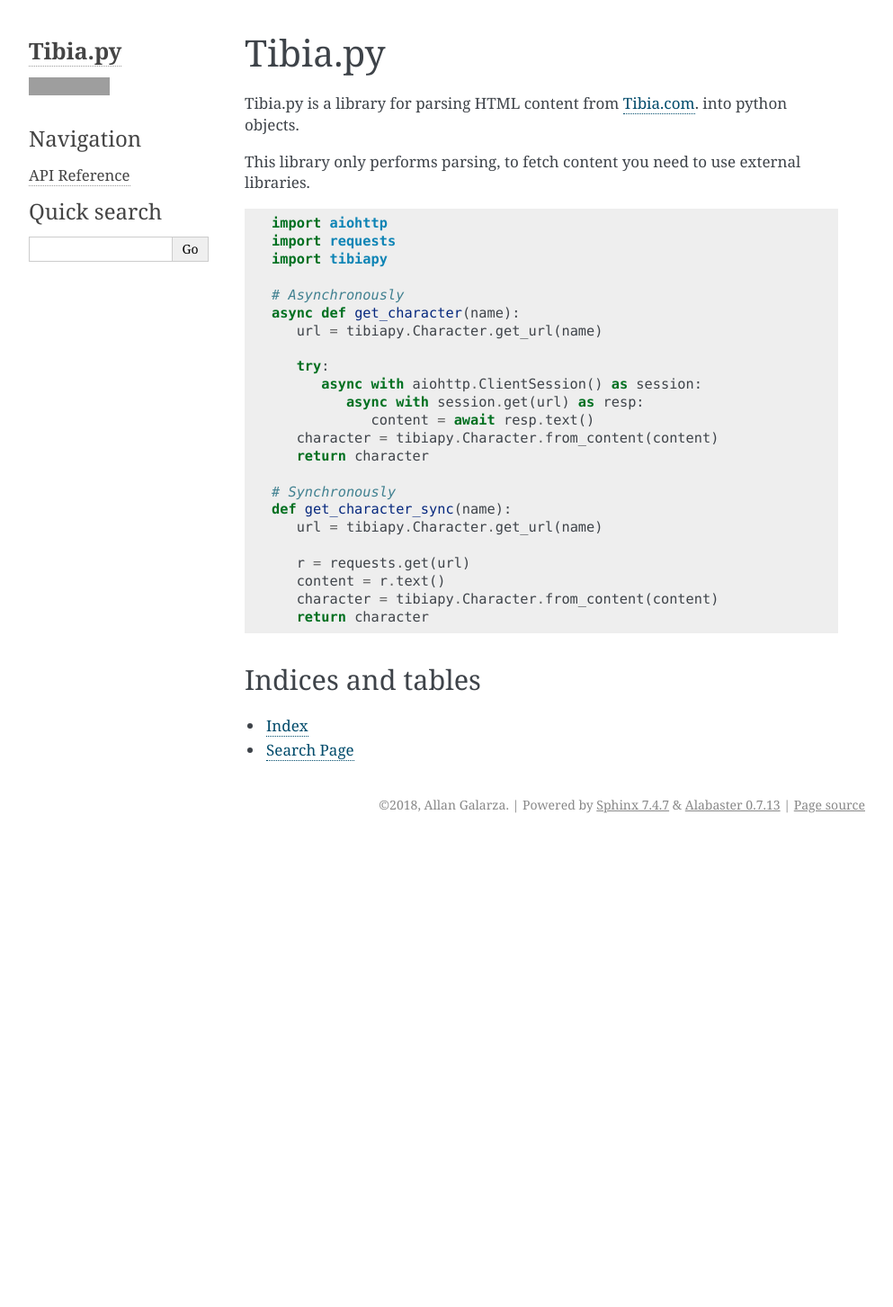
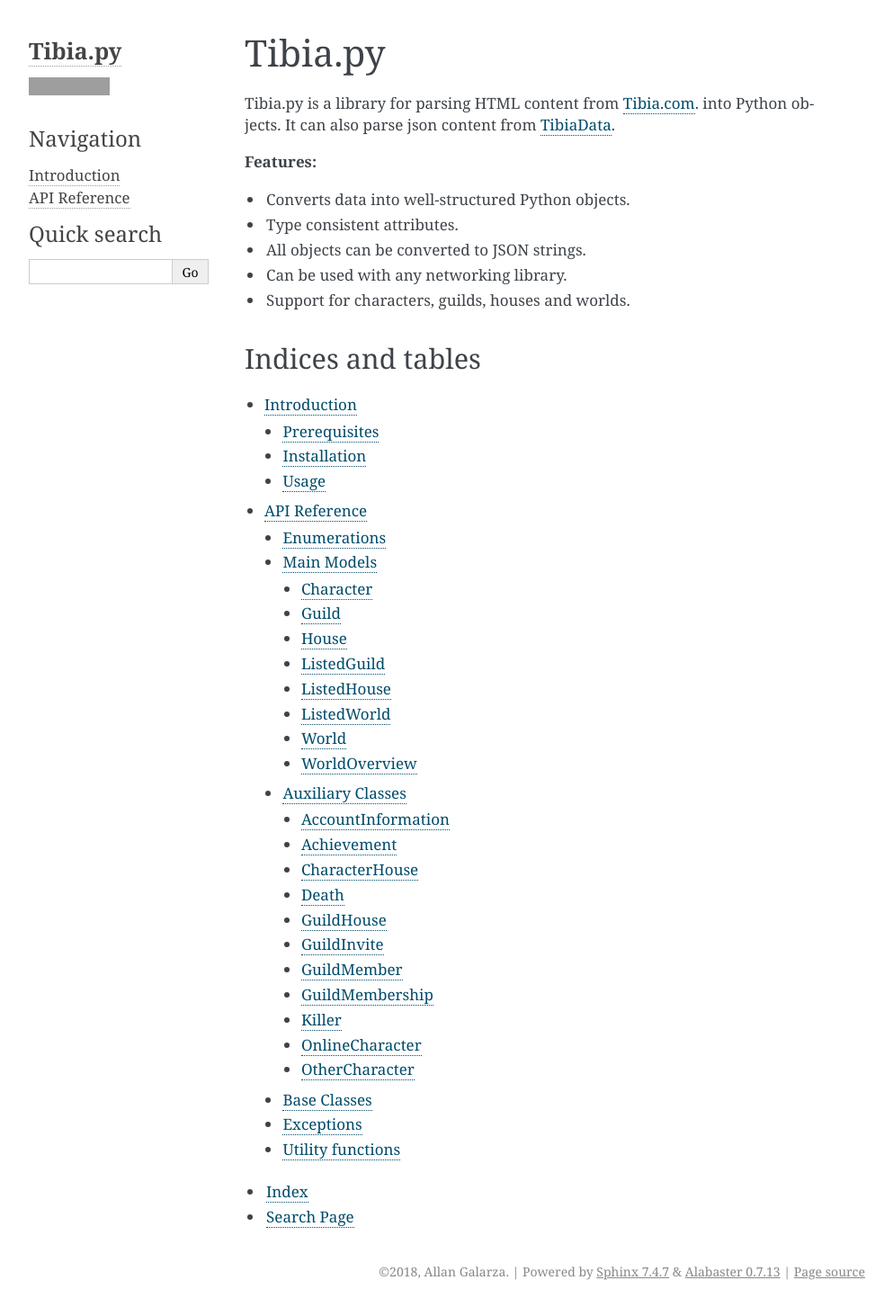
Before and after one commit to Galarzaa90/tibia.py, a Sphinx documentation site: the page built from docs/index.rst, in a window 1280 px wide. Shown: the whole page at 90% size, without its empty margins (148-1141 px from the left). Built offline with Sphinx 7.4.7, drawn with Linux system fonts in a browser that asks for light colours; before the commit the page ends 934 px from its top, so only the background shows below that; grey boxes are pictures that could not be loaded.

Commit message:
Documentation improvements

```diff
--- a/docs/index.rst
+++ b/docs/index.rst
@@ -2,59 +2,36 @@
    sphinx-quickstart on Mon Aug  6 17:46:14 2018.
    You can adapt this file completely to your liking, but it should at least
    contain the root `toctree` directive.
-.. currentmodule:: tibiapy
-
-.. toctree::
-   :hidden:
-   :maxdepth: 3
-
-   api
 
 ========
 Tibia.py
 ========
 
 
-Tibia.py is a library for parsing HTML content from Tibia.com_. into python objects.
+Tibia.py is a library for parsing HTML content from Tibia.com_. into Python objects.
+It can also parse json content from TibiaData_.
 
-This library only performs parsing, to fetch content you need to use external libraries.
+**Features:**
 
-.. code-block:: python
-
-   import aiohttp
-   import requests
-   import tibiapy
-
-   # Asynchronously
-   async def get_character(name):
-      url = tibiapy.Character.get_url(name)
-
-      try:
-         async with aiohttp.ClientSession() as session:
-            async with session.get(url) as resp:
-               content = await resp.text()
-      character = tibiapy.Character.from_content(content)
-      return character
-
-   # Synchronously
-   def get_character_sync(name):
-      url = tibiapy.Character.get_url(name)
-
-      r = requests.get(url)
-      content = r.text()
-      character = tibiapy.Character.from_content(content)
-      return character
-
+- Converts data into well-structured Python objects.
+- Type consistent attributes.
+- All objects can be converted to JSON strings.
+- Can be used with any networking library.
+- Support for characters, guilds, houses and worlds.
 
 
 .. _Tibia.com: https://www.tibia.com/news/?subtopic=latestnews
-
-
-
+.. _TibiaData: https://www.tibiadata.com/
 
 
 Indices and tables
 ==================
 
+.. toctree::
+   :maxdepth: 3
+
+   intro
+   api
+
 * :ref:`genindex`
 * :ref:`search`
```
Also changed, not shown: CHANGELOG.md (+6 -0 lines), README.md (+9 -1 lines), docs/intro.rst (added, +64 -0 lines).
